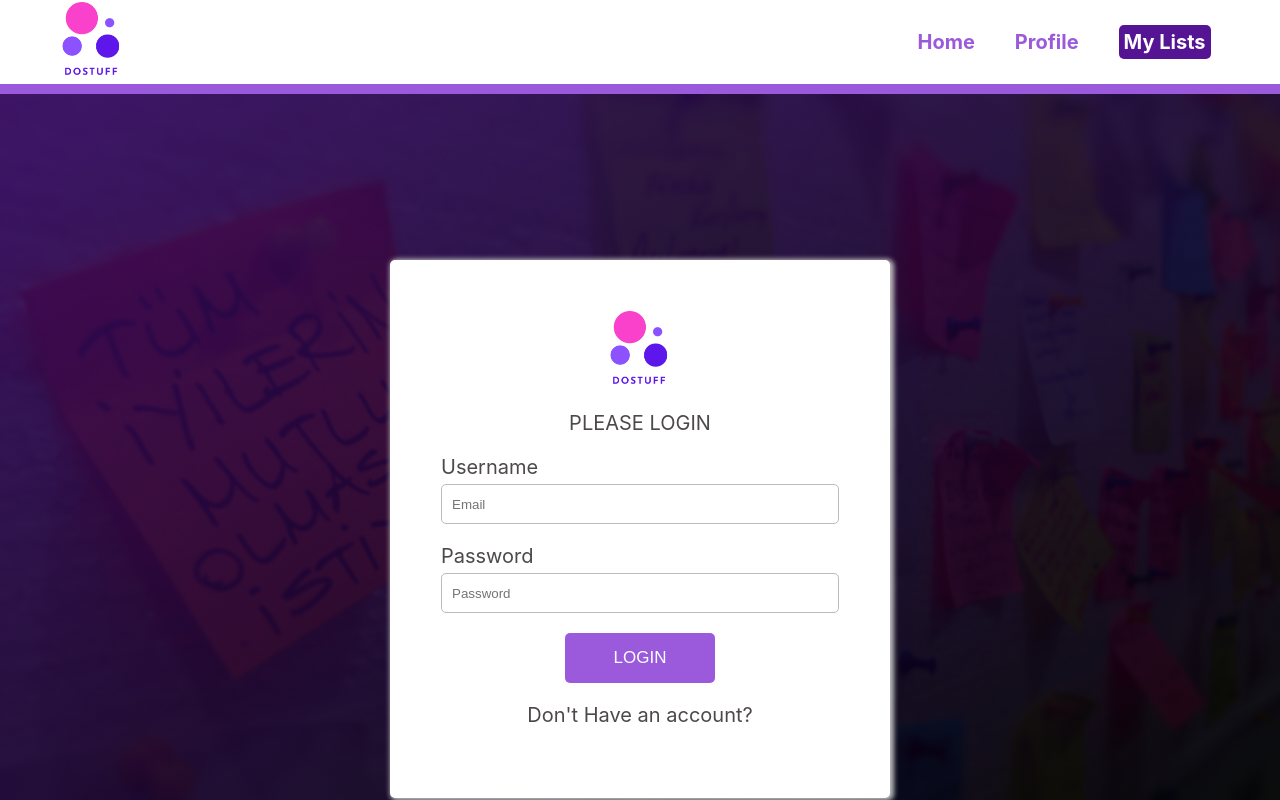
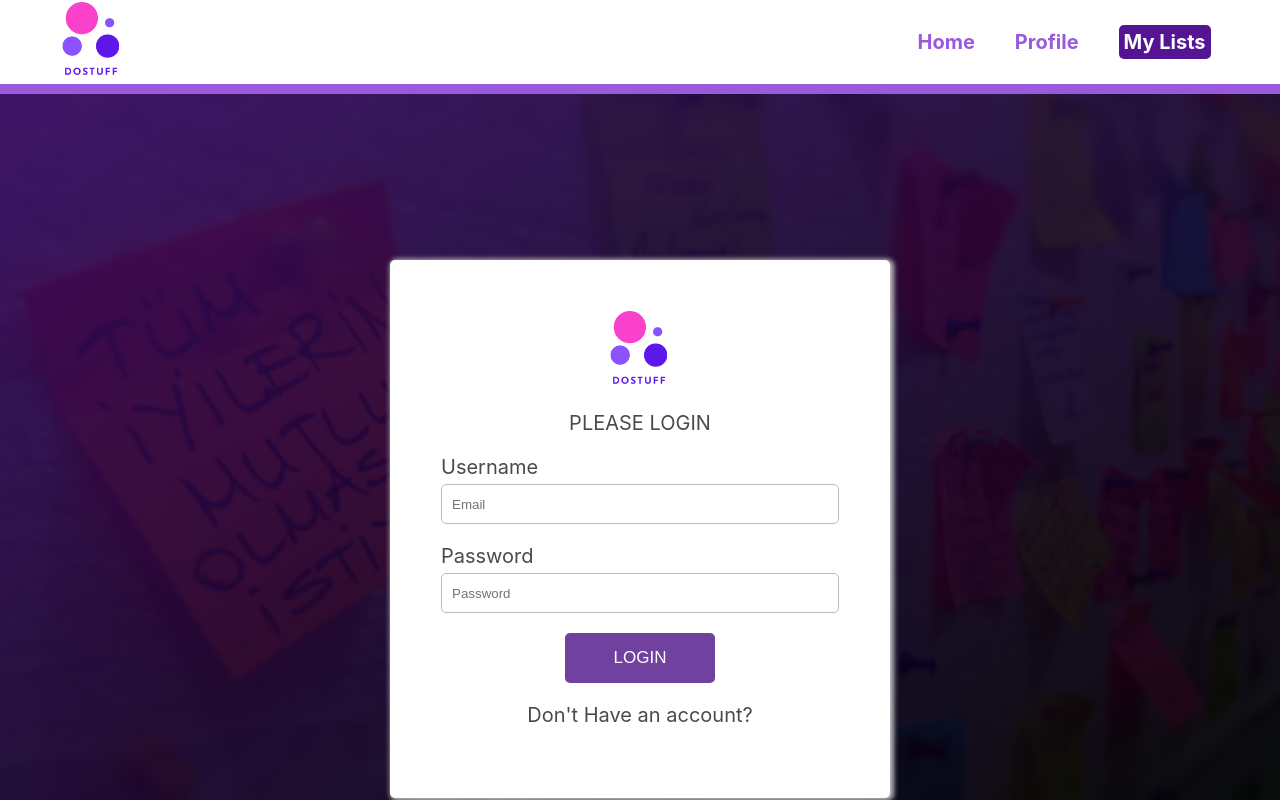
Before and after one commit to redeyecoding/dailyTodo, a React (Create React App) app in the folder client/: page / in a window 1280 px wide. In both pictures the pointer is over the button "LOGIN". Built offline with nearby package versions, Linux system fonts and the light colour scheme.

Commit message:
added hover effect on buttons

```diff
--- a/client/src/components/Auth/Login/Login.module.css
+++ b/client/src/components/Auth/Login/Login.module.css
@@ -67,6 +67,10 @@
     color: #fff;
     /* font-weight: bold; */
     cursor: pointer;
+}
+
+.login_form__submit_btn:hover {
+    background: #7141a0;
 
 }
 
@@ -76,3 +80,7 @@
     cursor: pointer;
     font-size: 2rem;
 }
+
+.login_form__toggler:hover {
+    color: #9a5adb;
+}
--- a/client/src/components/Auth/Register/Register.module.css
+++ b/client/src/components/Auth/Register/Register.module.css
@@ -67,6 +67,10 @@
     color: #fff;
     /* font-weight: bold; */
     cursor: pointer;
+}
+
+.registration_form__submit_btn:hover {
+    background: #7141a0;
 
 }
 
@@ -76,3 +80,7 @@
     cursor: pointer;
     font-size: 2rem;
 }
+
+.registration_form__toggler:hover {
+    color: #9a5adb;
+}
```
Also changed, not shown: 1 other file (tests, documents, lock files or other folders).
